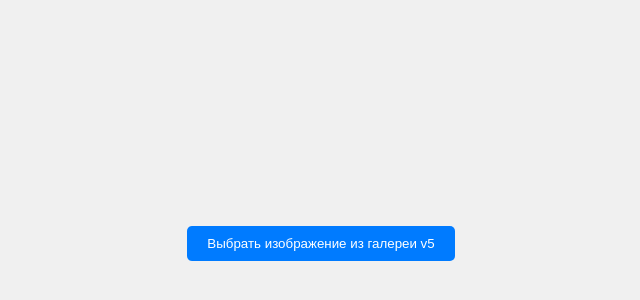
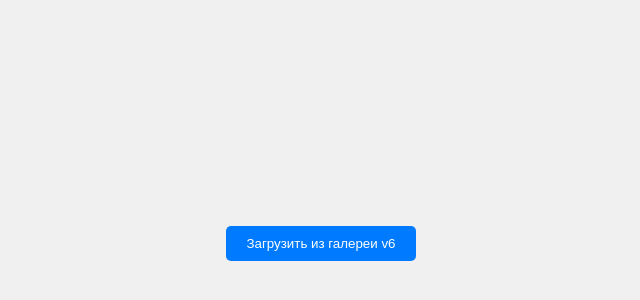
Before and after one commit to foxnaim/camera-app, a React (Vite) app: page / in a window 1280 px wide. Shown: the part 162-462 px from the top of the page, without its empty margins (319-959 px from the left). Built offline with nearby package versions, Linux system fonts and the light colour scheme.

Commit message:
fix v6 capacitor/media

```diff
--- a/package.json
+++ b/package.json
@@ -10,6 +10,7 @@
     "preview": "vite preview"
   },
   "dependencies": {
+    "@capacitor-community/media": "^8.0.1",
     "@capacitor/camera": "^7.0.1",
     "@capacitor/cli": "^7.2.0",
     "@capacitor/core": "^7.2.0",
--- a/src/components/CameraInput.tsx
+++ b/src/components/CameraInput.tsx
@@ -1,20 +1,28 @@
 import { useState } from "react";
-import { Camera, CameraResultType, CameraSource } from "@capacitor/camera";
+import { Media } from "@capacitor-community/media";
+
+declare module "@capacitor-community/media" {
+  export interface MediaPlugin {
+    pickImages(options: {
+      limit: number;
+    }): Promise<{ photos: { path: string }[] }>;
+  }
+}
 
 const ImageInput = () => {
-  const [selectedImage, setSelectedImage] = useState<string | null>(null);
+  const [selectedImage, _setSelectedImage] = useState<string | null>(null);
 
   // Функция для выбора изображения только из галереи
   const pickImageFromGallery = async () => {
     try {
-      const image = await Camera.getPhoto({
-        quality: 90, // Качество изображения
-        source: CameraSource.Photos, // Выбор только из галереи (не камера)
-        resultType: CameraResultType.DataUrl, // Получаем изображение в виде Data URL
-      });
-      setSelectedImage(image.webPath ?? null); // Устанавливаем выбранное изображение
+      const result = await Media.pickImages({ limit: 1 });
+
+      if (result && result.photos.length > 0) {
+        const photo = result.photos[0];
+        console.log("Selected photo path:", photo.path); // Используй для отображения
+      }
     } catch (error) {
-      console.error("Ошибка при выборе изображения", error);
+      console.error("Ошибка при выборе изображения:", error);
     }
   };
 
@@ -36,19 +44,7 @@ const ImageInput = () => {
   return (
     <div style={{ textAlign: "center", padding: "20px" }}>
       {/* Кнопка для открытия галереи */}
-      <button
-        onClick={pickImageFromGallery}
-        style={{
-          padding: "10px 20px",
-          backgroundColor: "#007bff",
-          color: "white",
-          border: "none",
-          borderRadius: "5px",
-          cursor: "pointer",
-        }}
-      >
-        Выбрать изображение из галереи v5
-      </button>
+      <button onClick={pickImageFromGallery}>Загрузить из галереи v6</button>
 
       {/* Если изображение выбрано, показываем его */}
       {selectedImage && (
```
Also changed, not shown: 3 other files (tests, documents, lock files or other folders).
